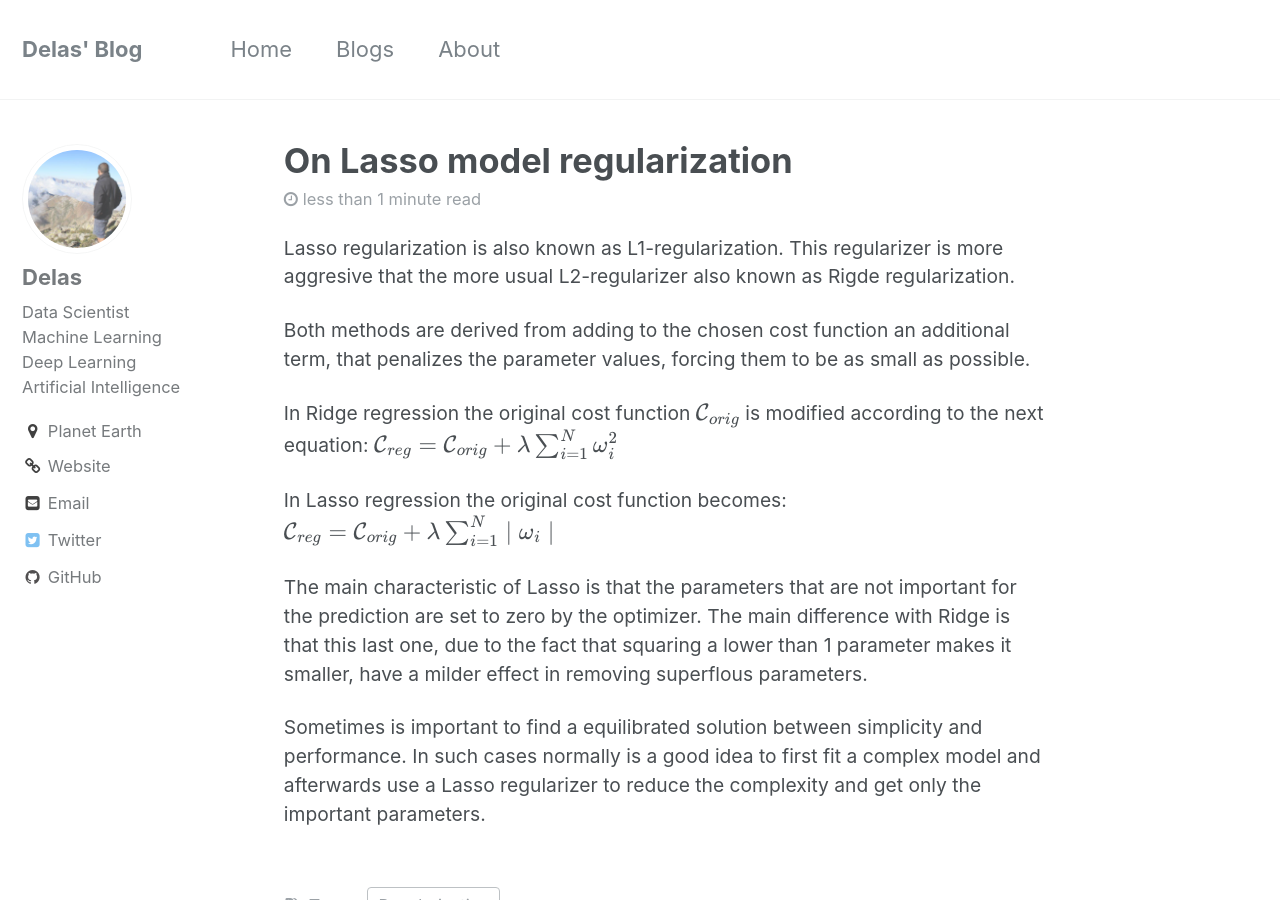
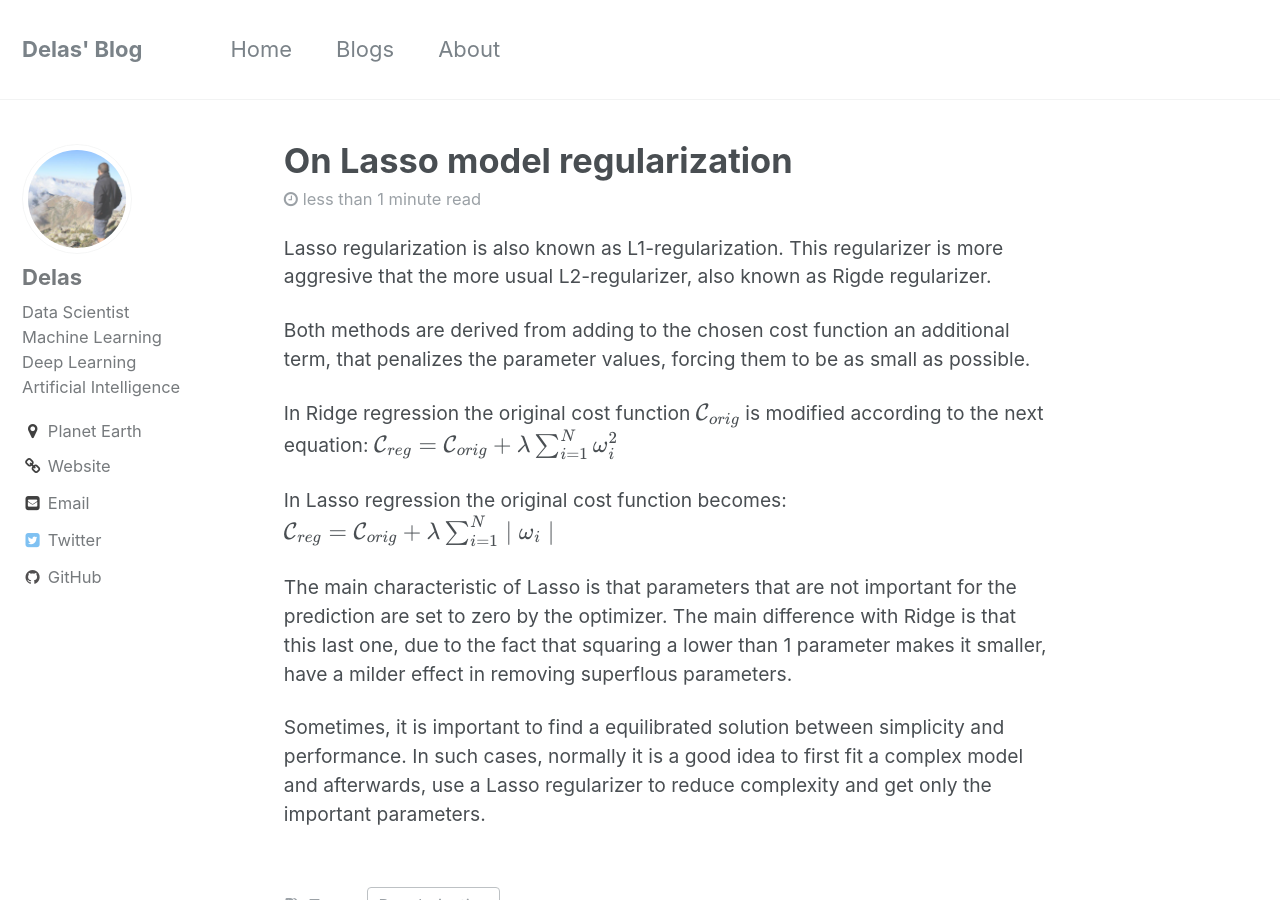
Before and after one commit to jorditg/jorditg.github.io, a Jekyll site: the page built from _posts/2015-10-13-lasso-regularizers.md, in a window 1280 px wide and 900 px high. Built offline with Jekyll 4.4.1, drawn with Linux system fonts in a browser that asks for light colours; formulas are drawn with MathJax 3.

Commit message:
Update 2015-10-13-lasso-regularizers.md

```diff
--- a/_posts/2015-10-13-lasso-regularizers.md
+++ b/_posts/2015-10-13-lasso-regularizers.md
@@ -10,7 +10,7 @@ tags:
   - Regularization
 ---
 
-Lasso regularization is also known as L1-regularization. This regularizer is more aggresive that the more usual L2-regularizer also known as Rigde regularization.
+Lasso regularization is also known as L1-regularization. This regularizer is more aggresive that the more usual L2-regularizer, also known as Rigde regularizer.
 
 Both methods are derived from adding to the chosen cost function an additional term, that penalizes the parameter values, forcing them to be as small as possible.
 
@@ -21,7 +21,7 @@ $$ \mathcal{C_{reg}} = \mathcal{C_{orig}} + \lambda \sum_{i=1}^N \omega_i^2 $$
 In Lasso regression the original cost function becomes:
 $$ \mathcal{C_{reg}} = \mathcal{C_{orig}} + \lambda \sum_{i=1}^N \mid \omega_i \mid $$
 
-The main characteristic of Lasso is that the parameters that are not important for the prediction are set to zero by the optimizer. The main difference with Ridge is that this last one, due to the fact that squaring a lower than 1 parameter makes it smaller, have a milder effect in removing superflous parameters.
+The main characteristic of Lasso is that parameters that are not important for the prediction are set to zero by the optimizer. The main difference with Ridge is that this last one, due to the fact that squaring a lower than 1 parameter makes it smaller, have a milder effect in removing superflous parameters.
 
-Sometimes is important to find a equilibrated solution between simplicity and performance.
-In such cases normally is a good idea to first fit a complex model and afterwards use a Lasso regularizer to reduce the complexity and get only the important parameters.
+Sometimes, it is important to find a equilibrated solution between simplicity and performance.
+In such cases, normally it is a good idea to first fit a complex model and afterwards, use a Lasso regularizer to reduce complexity and get only the important parameters.
```
